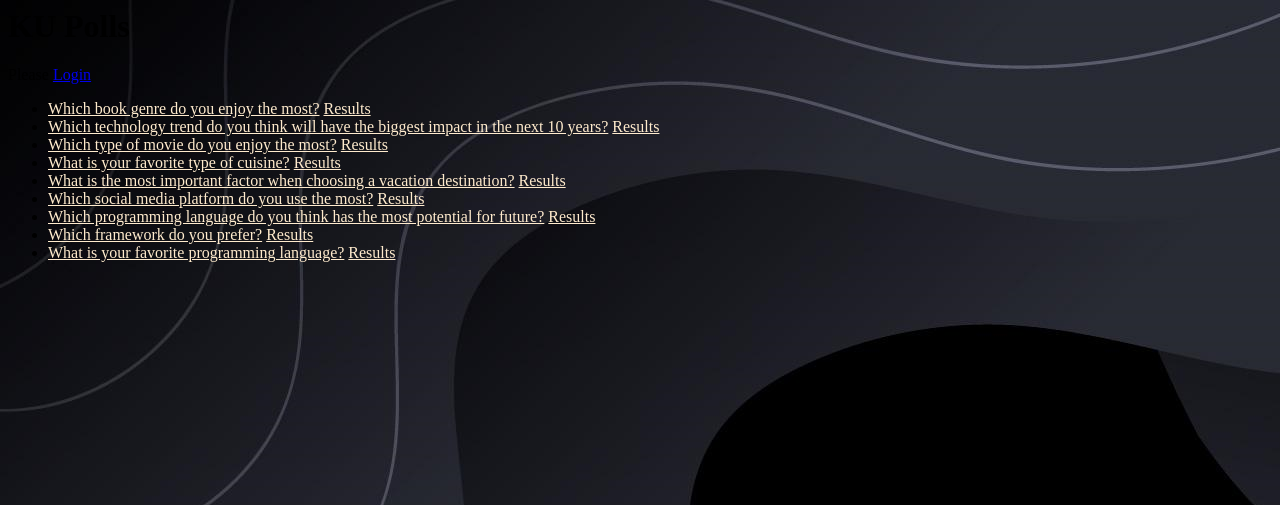
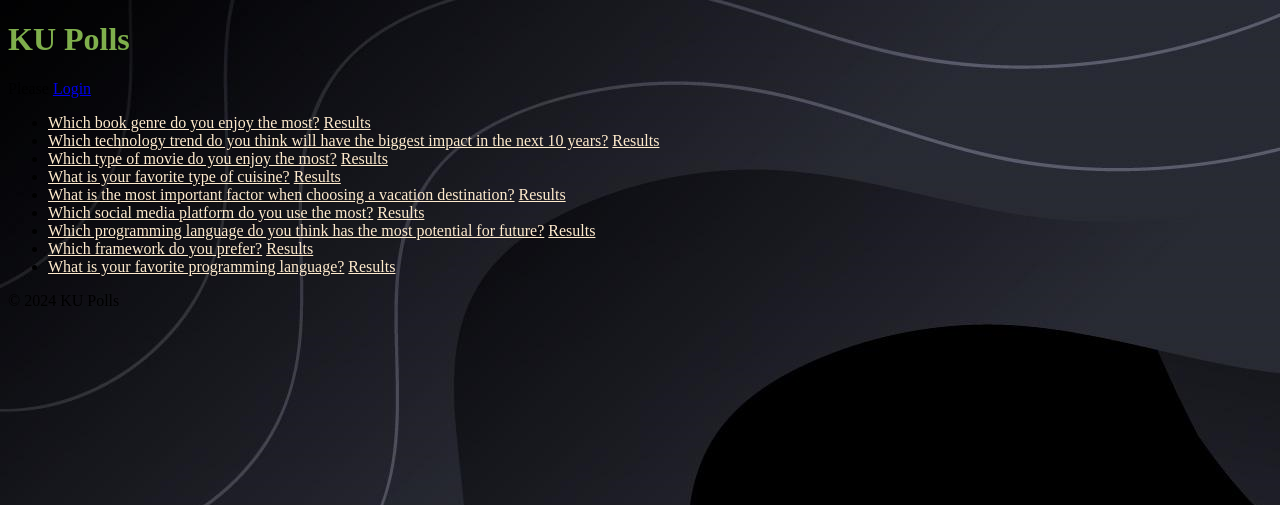
Before and after one commit to SunthornK/ku-polls, a Django app: page /polls/ in a window 1280 px wide. Shown: the top 505 px of the page. Run offline with Django 5.2, Linux system fonts and the light colour scheme; data comes from the database, SQL or seed files in the repository.

Commit message:
adding base.html file for a base template of other pages and adding migration0005 file

```diff
--- a/polls/static/polls/style.css
+++ b/polls/static/polls/style.css
@@ -4,3 +4,7 @@ li a {
 body {
     background: white url("images/background.png") no-repeat;
 }
+
+h1 {
+    color: #7faf4c;
+}
--- /dev/null
+++ b/polls/templates/polls/base.html
@@ -0,0 +1,41 @@
+<!DOCTYPE html>
+<html lang="en">
+<head>
+    {% load static %}
+    <meta charset="UTF-8">
+    <meta name="viewport" content="width=device-width, initial-scale=1.0">
+    <title>{% block title %}KU Polls{% endblock %}</title>
+    <link rel="stylesheet" href="{% static 'polls/style.css' %}">
+    {% block extra_css %}{% endblock %}
+</head>
+<body>
+    <header>
+        <div class="container">
+            <h1>KU Polls</h1>
+            {% if user.is_authenticated %}
+                <p>Welcome back, {{ user.username }}</p>
+                <form action="{% url 'logout' %}" method="post">
+                    {% csrf_token %}
+                    <button type="submit">Log Out</button>
+                </form>
+            {% else %}
+                <p>Please <a href="{% url 'login' %}?next={{ request.path }}">Login</a></p>
+            {% endif %}
+        </div>
+    </header>
+
+    <main>
+        {% block content %}
+        <!-- Page-specific content will go here -->
+        {% endblock %}
+    </main>
+
+    <footer>
+        <div class="container">
+            <!-- You can add footer content here -->
+            <p>&copy; 2024 KU Polls</p>
+        </div>
+    </footer>
+    {% block extra_js %}{% endblock %}
+</body>
+</html>
--- a/polls/templates/polls/detail.html
+++ b/polls/templates/polls/detail.html
@@ -1,3 +1,8 @@
+{% extends 'polls/base.html' %}
+
+{% block title %}Poll Detail{% endblock %}
+
+{% block content %}
 <form action="{% url 'polls:vote' question.id %}" method="post">
     {% csrf_token %}
     <fieldset>
@@ -12,3 +17,4 @@
 </form>
 <a href="{% url 'polls:results' question.id %}">Results</a>
 <p><a href="{% url 'polls:index' %}">Back to List of Polls</a></p>
+{% endblock %}
--- a/polls/templates/polls/index.html
+++ b/polls/templates/polls/index.html
@@ -1,20 +1,8 @@
-{% load static %}
+{% extends 'polls/base.html' %}
 
-<link rel="stylesheet" href="{% static 'polls/style.css' %}">
-<body>
-    <div class="container">
-        <h1>KU Polls</h1>
-        {% if user.is_authenticated %}
-           Welcome back, {{ user.username }}
-            <form action="{% url 'logout' %}" method="post">
-                 {% csrf_token %}
-            <button type="submit">Log Out</button>
-            </form>
-        {% else %}
-           Please <a href="{% url 'login' %}?next={{request.path}}">Login</a>
-        {% endif %}
-    </div>
+{% block title %}Polls Index{% endblock %}
 
+{% block content %}
 {% if latest_question_list %}
     <ul>
         {% for question in latest_question_list %}
@@ -27,3 +15,4 @@
 {% else %}
     <p>No polls are available.</p>
 {% endif %}
+{% endblock %}
--- a/polls/templates/polls/results.html
+++ b/polls/templates/polls/results.html
@@ -1,3 +1,8 @@
+{% extends 'polls/base.html' %}
+
+{% block title %}Poll Results{% endblock %}
+
+{% block content %}
 <h1>Results for "{{ question.question_text }}"</h1>
 
 <table>
@@ -17,3 +22,4 @@
     </tbody>
 </table>
 <p><a href="{% url 'polls:index' %}">Back to List of Polls</a></p>
+{% endblock %}
--- a/polls/urls.py
+++ b/polls/urls.py
@@ -1,5 +1,6 @@
 from django.urls import path
 from django.views.generic.base import RedirectView
+from django.contrib.auth import views as auth_views
 from . import views
 
 app_name = "polls"
@@ -10,4 +11,7 @@ urlpatterns = [
     path('polls/<int:pk>/', views.DetailView.as_view(), name='detail'),
     path('polls/<int:pk>/results/',
          views.ResultsView.as_view(), name='results'),
-    path('polls/<int:question_id>/vote/', views.vote, name='vote')]
+    path('polls/<int:question_id>/vote/', views.vote, name='vote'),
+    path('login/', auth_views.LoginView.as_view(), name='login'),
+    path('logout/', auth_views.LogoutView.as_view(), name='logout'),
+]
--- a/polls/views.py
+++ b/polls/views.py
@@ -1,4 +1,3 @@
-from django.db.models import F
 from django.http import HttpResponseRedirect, Http404
 from django.shortcuts import get_object_or_404, render, redirect
 from django.urls import reverse
```
Also changed, not shown: polls/migrations/0005_alter_question_end_date.py (added). Lines whose indentation alone changed are shown as unchanged.
